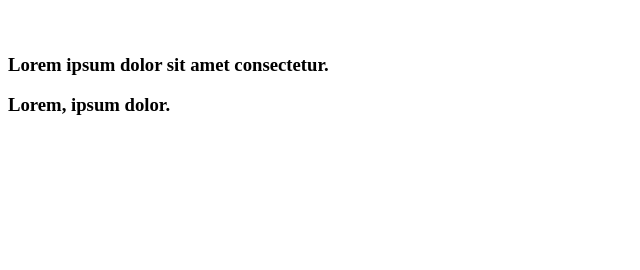
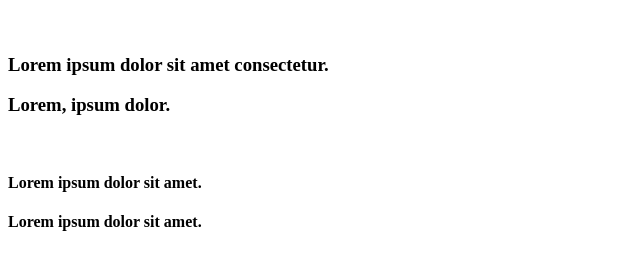
Before and after one commit to bresantos/Aula-3, a plain HTML site: page index.html in a window 1280 px wide. Shown: the part 110-380 px from the top of the page, without its empty margins (0-640 px from the left). Drawn offline with Linux system fonts and the light colour scheme.

Commit message:
commit 3 - aula 3

```diff
--- a/index.html
+++ b/index.html
@@ -13,6 +13,11 @@
 
         <h3>Lorem ipsum dolor sit amet consectetur.</h3>
         <h3>Lorem, ipsum dolor.</h3>
+
+        <br>
+
+        <h4>Lorem ipsum dolor sit amet.</h4>
+        <h4>Lorem ipsum dolor sit amet.</h4>
     </div>
 </body>
 </html>
```
